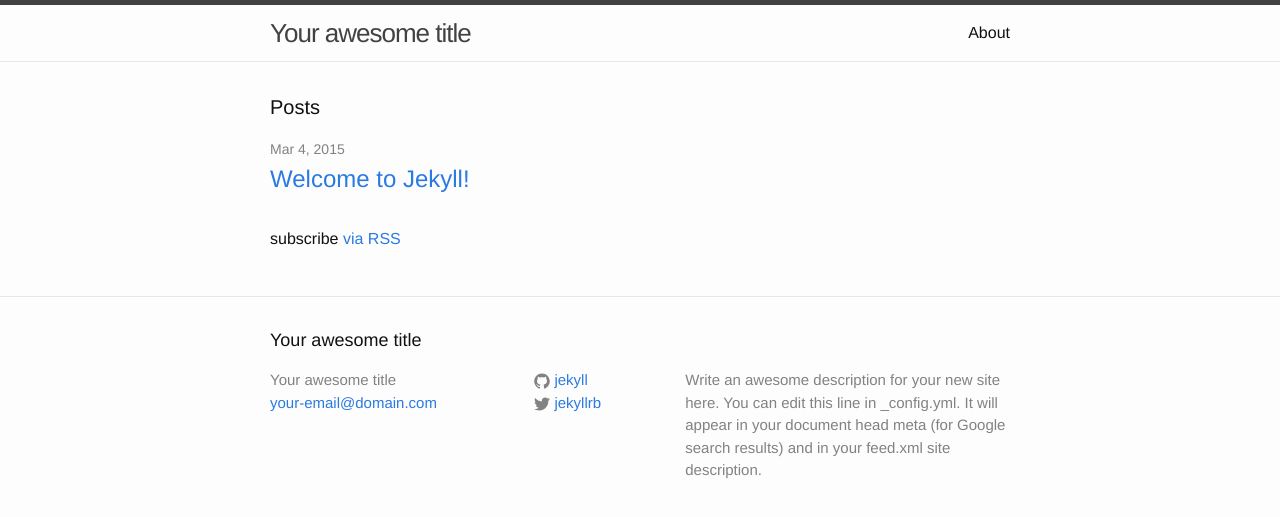
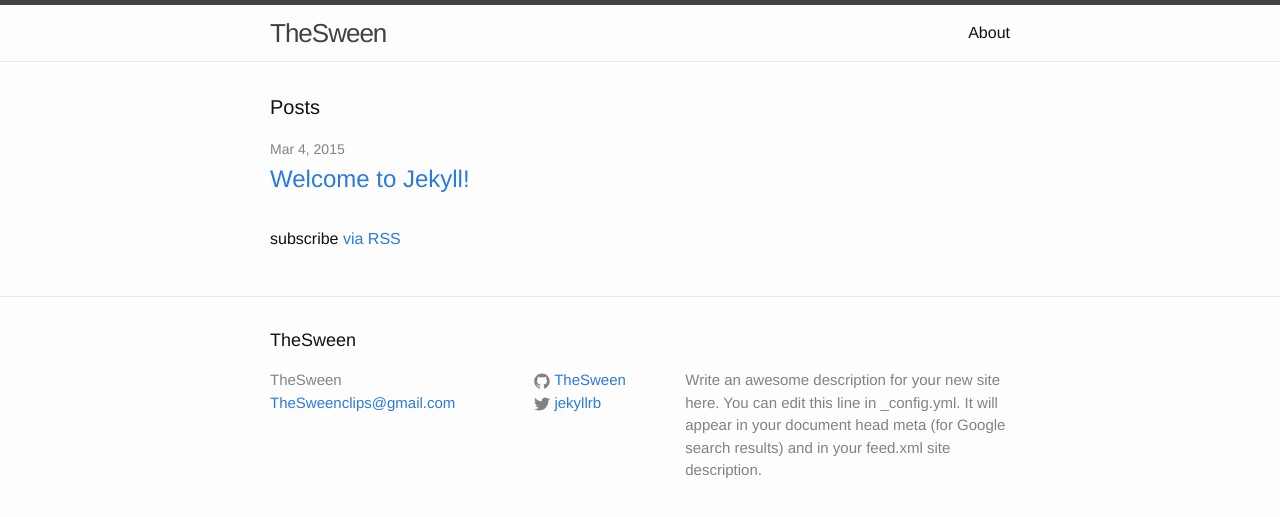
Before and after one commit to TheSween/TheSween.github.io, a Jekyll site: the page built from index.html, in a window 1280 px wide. Shown: the top 517 px of the page. Built offline with Jekyll 4.4.1, drawn with Linux system fonts in a browser that asks for light colours.

Commit message:
config update

```diff
--- a/_config.yml
+++ b/_config.yml
@@ -1,6 +1,6 @@
 # Site settings
-title: Your awesome title
-email: your-email@domain.com
+title: TheSween
+email: TheSweenclips@gmail.com
 description: > # this means to ignore newlines until "baseurl:"
   Write an awesome description for your new site here. You can edit this
   line in _config.yml. It will appear in your document head meta (for
@@ -8,7 +8,7 @@ description: > # this means to ignore newlines until "baseurl:"
 baseurl: "" # the subpath of your site, e.g. /blog/
 url: "http://yourdomain.com" # the base hostname & protocol for your site
 twitter_username: jekyllrb
-github_username:  jekyll
+github_username:  TheSween
 
 # Build settings
 markdown: kramdown
```
